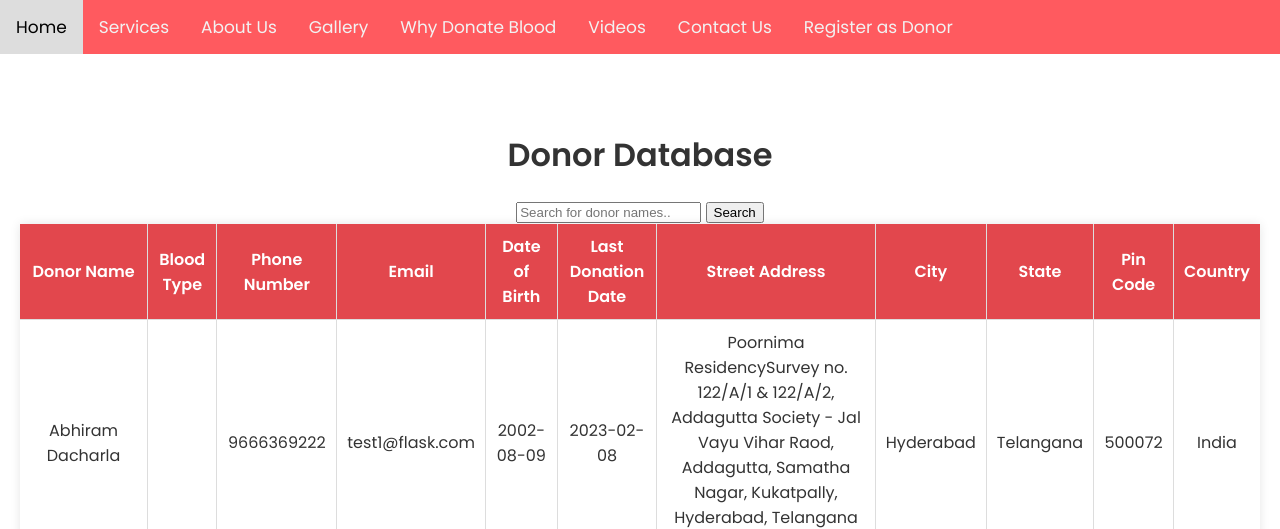
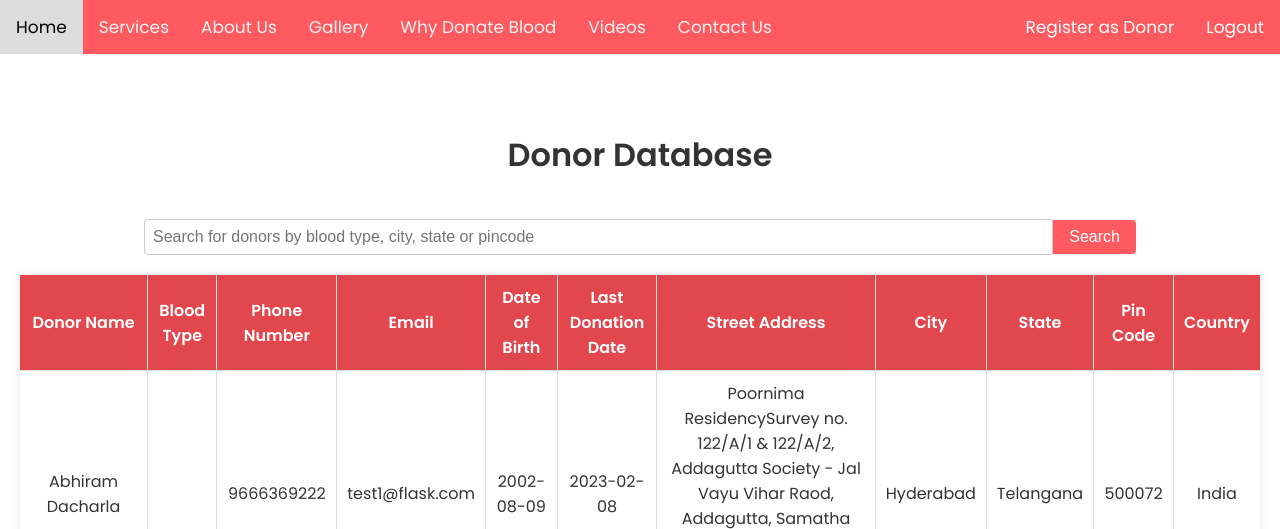
Before and after one commit to Abhiram0908/Blood_Bank, a Flask app: page /donor/registration/Donor_data in a window 1280 px wide. Shown: the top 529 px of the page. Run offline with Flask 3, Linux system fonts and the light colour scheme; a user stored in the database is signed in; some web fonts are replaced.

Commit message:
changes in nav bar across different pages

```diff
--- a/app/static/donor_data.css
+++ b/app/static/donor_data.css
@@ -34,6 +34,16 @@ body {
   color: black;
 }
 
+.topnav a.split {
+  float: right;
+  color: white;
+}
+
+.topnav a.split:hover {
+  background-color: #ddd;
+  color: black;
+}
+
 .container {
   max-width: 100%;
   margin: 60px auto 0; /* Adjust the top margin value as needed */
@@ -51,6 +61,44 @@ h1 {
   text-align: center;
   margin-bottom: 20px;
   color: #333;
+}
+
+.search-bar {
+  margin: 20px 0;
+  display: flex;
+  justify-content: center;
+  align-items: center;
+  width: 80%;
+}
+
+.search-bar form {
+  display: flex;
+  align-items: center;
+  width: 100%;
+}
+
+.search-bar input[type="text"] {
+  padding: 8px;
+  font-size: 16px;
+  border: 1px solid #ccc;
+  border-radius: 4px 0 0 4px;
+  outline: none;
+  width: 100%;
+}
+
+.search-bar button {
+  padding: 8px 16px;
+  font-size: 16px;
+  background-color: #ff5a5f;
+  color: white;
+  border: none;
+  border-radius: 0 4px 4px 0;
+  cursor: pointer;
+  transition: background-color 0.3s ease;
+}
+
+.search-bar button:hover {
+  background-color: #e2474d;
 }
 
 table {
--- a/app/templates/donor_data.html
+++ b/app/templates/donor_data.html
@@ -21,7 +21,8 @@
         <a href="{{ url_for('home') }}#whyDonate">Why Donate Blood</a>
         <a href="{{ url_for('home') }}#videos">Videos</a>
         <a href="{{ url_for('home') }}#contact">Contact Us</a>
-        <a href="{{ url_for('donor_register') }}">Register as Donor</a>
+        <a href="{{url_for('logout')}}" class="split">Logout</a>
+        <a href="{{ url_for('donor_register') }}" class="split">Register as Donor</a>
     </div>
 
     <div class="flash-container">
@@ -44,10 +45,13 @@
 
     <div class="container">
         <h1>Donor Database</h1>
-        <form method="post" action="{{ url_for('search_donor_data') }}">
-            <input type="text" name="search_input" placeholder="Search for donor names..">
-            <button type="submit">Search</button>
-        </form>
+
+        <div class="search-bar">
+            <form method="post" action="{{ url_for('search_donor_data') }}">
+                <input type="text" name="search_input" placeholder="Search for donors by blood type, city, state or pincode">
+                <button type="submit">Search</button>
+            </form>
+        </div>
 
         <table id="donorTable">
             <thead>
--- a/app/templates/donor_register.html
+++ b/app/templates/donor_register.html
@@ -20,7 +20,9 @@
         <a href="{{ url_for('home') }}#whyDonate">Why Donate Blood</a>
         <a href="{{ url_for('home') }}#videos">Videos</a>
         <a href="{{ url_for('home') }}#contact">Contact Us</a>
-        <a href="{{ url_for('donor_data') }}">Donor Database</a>
+        <a href="{{url_for('logout')}}" class="split">Logout</a>
+        <a href="{{ url_for('donor_data') }}" class="split">Donor Database</a>
+
     </div>
 
     <div class="flash-container">
```
Also changed, not shown: app/static/donor_register.css (+10 -0 lines), app/static/home.css (+10 -0 lines), app/templates/home.html (+7 -3 lines). Lines whose indentation alone changed are shown as unchanged.
